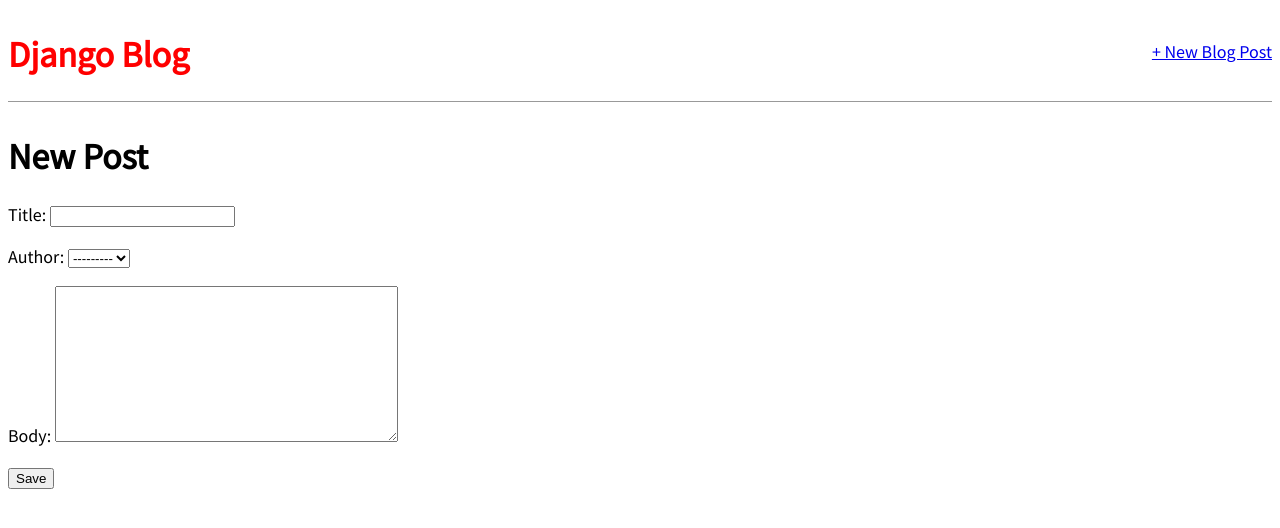
After one commit to UsuallyChris/django_book_4, a Django app: page /post/new/ in a window 1280 px wide. The commit adds this page. Shown: the top 528 px of the page. Run offline with Django 3.2, Linux system fonts and the light colour scheme; data comes from the database, SQL or seed files in the repository.

Commit message:
Added create view, routes, and templates to make new blog posts

```diff
--- a/blog/urls.py
+++ b/blog/urls.py
@@ -1,8 +1,9 @@
 """ blog app url config """
 from django.urls import path
-from .views import BlogListView, BlogDetailView
+from .views import BlogListView, BlogDetailView, BlogCreateView
 
 urlpatterns = [
     path('', BlogListView.as_view(), name='home'),
-    path('post/<int:pk>/', BlogDetailView.as_view(), name='post_detail')
+    path('post/<int:pk>/', BlogDetailView.as_view(), name='post_detail'),
+    path('post/new/', BlogCreateView.as_view(), name='post_new')
 ]
--- a/blog/views.py
+++ b/blog/views.py
@@ -1,5 +1,6 @@
 """ View definitions for blog app """
 from django.views.generic import ListView, DetailView
+from django.views.generic.edit import CreateView
 from .models import Post
 
 
@@ -14,3 +15,10 @@
     """ Define detail view for each blog post """
     model = Post
     template_name = 'post_detail.html'
+
+
+class BlogCreateView(CreateView):
+    """ Define create view for posts """
+    model = Post
+    template_name = 'post_new.html'
+    fields = ['title', 'author', 'body']
--- a/templates/base.html
+++ b/templates/base.html
@@ -11,7 +11,12 @@
 </head>
 <body>
   <header>
-    <h1><a href="{% url 'home' %}">Django Blog</a></h1>
+    <div class="nav-left">
+      <h1><a href="{% url 'home' %}">Django Blog</a></h1>
+    </div>
+    <div class="nav-right">
+      <a href="{% url 'post_new' %}">+ New Blog Post</a>
+    </div>
   </header>
   <div>
     {% block content %}
--- /dev/null
+++ b/templates/post_new.html
@@ -0,0 +1,9 @@
+{% extends 'base.html' %}
+
+{% block content %}
+  <h1>New Post</h1>
+  <form action="" method="POST">{% csrf_token %}
+    {{ form.as_p}}
+    <input type="submit" value="Save" />
+  </form>
+{% endblock content %}
```
